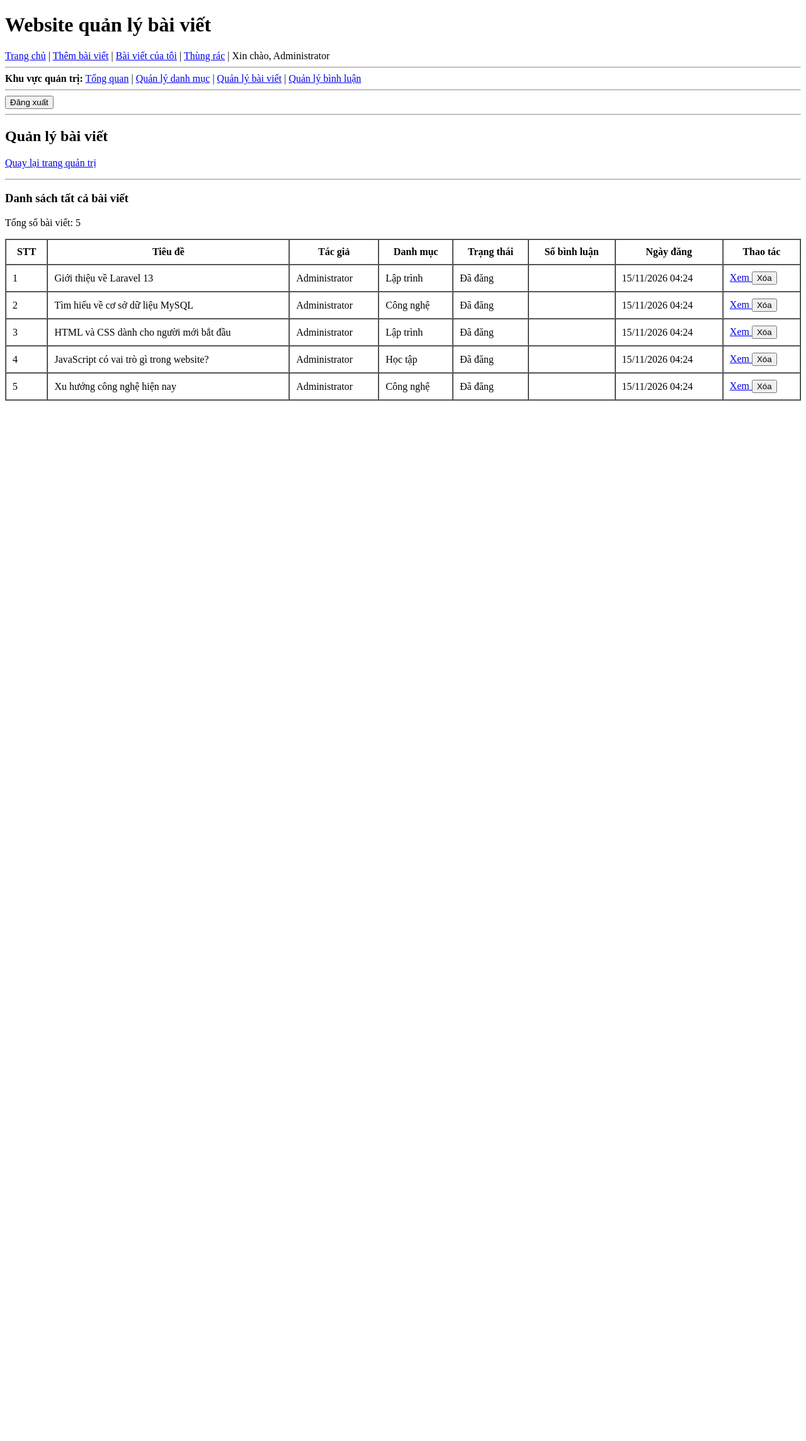
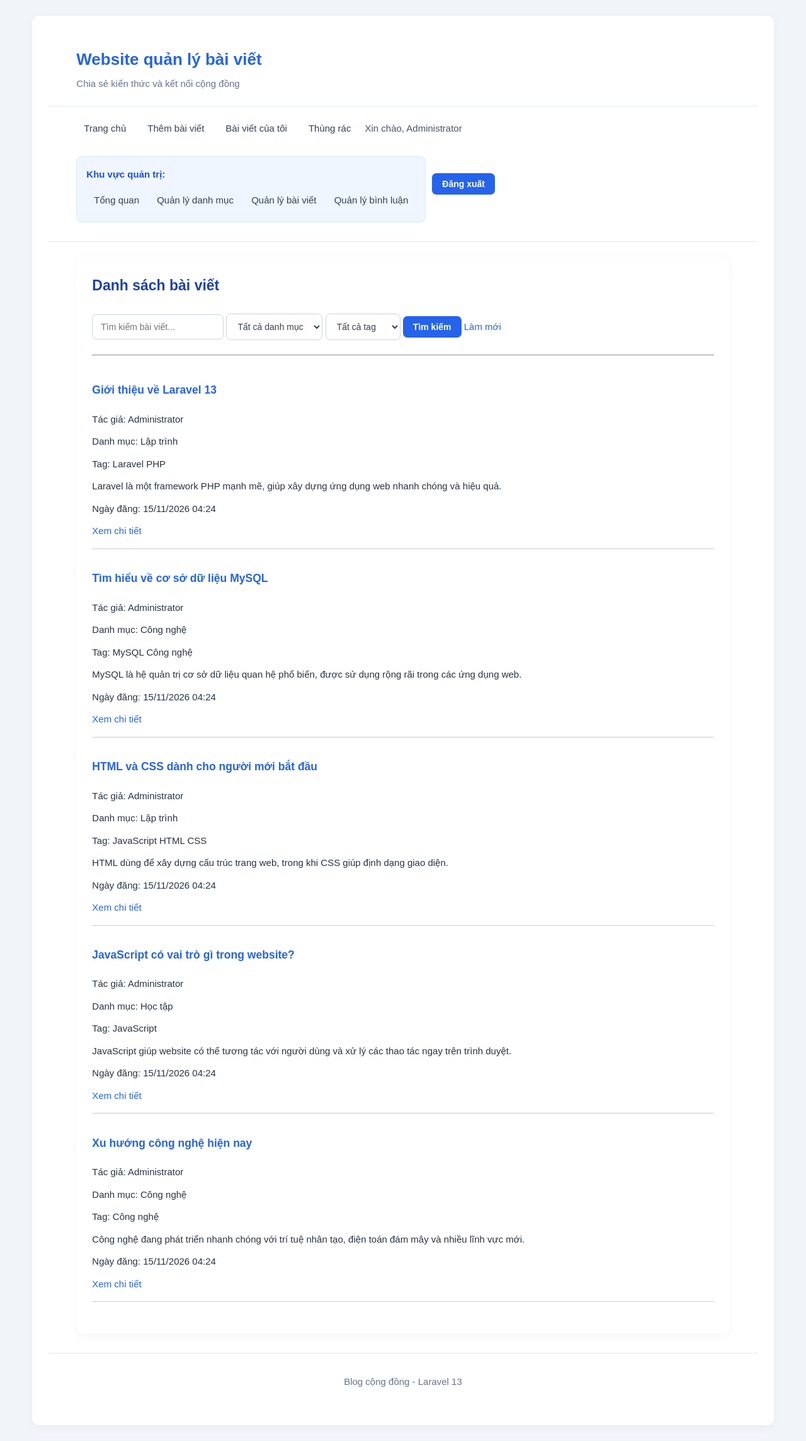
Before and after one commit to nguyenkhaii/blog_congdong_laravel, a Laravel app: page /posts in a window 1280 px wide. Shown: the whole page at 63% size. Before the commit the page ends 636 px from the top, so only its background shows below. Run offline with Laravel 12, Linux system fonts and the light colour scheme; a user stored in the database is signed in; data comes from the database, SQL or seed files in the repository.

Commit message:
Update blog interface and dashboard

```diff
--- /dev/null
+++ b/public/css/style.css
@@ -0,0 +1,367 @@
+/* =========================
+   1. CÀI ĐẶT CHUNG
+========================= */
+
+* {
+    box-sizing: border-box;
+}
+
+body {
+    margin: 0;
+    padding: 0;
+    font-family: Arial, Helvetica, sans-serif;
+    font-size: 15px;
+    line-height: 1.7;
+    color: #263445;
+    background: #f1f5f9;
+}
+
+a {
+    color: #2563eb;
+    text-decoration: none;
+    transition: 0.2s;
+}
+
+a:hover {
+    color: #1d4ed8;
+}
+
+/* =========================
+   2. KHUNG WEBSITE
+========================= */
+
+.container {
+    width: 92%;
+    max-width: 1200px;
+    margin: 25px auto;
+    padding: 25px;
+    background: #ffffff;
+    border-radius: 12px;
+    box-shadow: 0 3px 15px rgba(0, 0, 0, 0.04);
+}
+
+/* =========================
+   3. HEADER
+========================= */
+
+header {
+    padding: 22px 4%;
+    background: #ffffff;
+    border-bottom: 1px solid #e2e8f0;
+}
+
+header h1 {
+    margin: 0;
+    color: #2563eb;
+    font-size: 26px;
+    font-weight: bold;
+}
+
+header p {
+    margin: 4px 0 0;
+    color: #64748b;
+}
+
+/* =========================
+   4. THANH ĐIỀU HƯỚNG
+========================= */
+
+nav {
+    display: flex;
+    flex-wrap: wrap;
+    align-items: center;
+    gap: 10px;
+    padding: 15px 4%;
+    background: #ffffff;
+    border-bottom: 1px solid #e2e8f0;
+}
+
+nav a {
+    display: inline-block;
+    padding: 7px 12px;
+    color: #334155;
+    font-weight: 500;
+    border-radius: 6px;
+}
+
+nav a:hover {
+    color: #2563eb;
+    background: #eff6ff;
+}
+
+nav span {
+    color: #475569;
+}
+
+/* =========================
+   5. KHU VỰC QUẢN TRỊ
+========================= */
+
+.admin-menu {
+    margin: 15px 0;
+    padding: 15px;
+    background: #eff6ff;
+    border: 1px solid #dbeafe;
+    border-radius: 8px;
+}
+
+.admin-menu strong {
+    display: block;
+    margin-bottom: 8px;
+    color: #1d4ed8;
+}
+
+/* =========================
+   6. NỘI DUNG CHÍNH
+========================= */
+
+main {
+    width: 92%;
+    max-width: 1200px;
+    min-height: 450px;
+    margin: 25px auto;
+    padding: 25px;
+    background: #ffffff;
+    border-radius: 12px;
+    box-shadow: 0 3px 15px rgba(0, 0, 0, 0.04);
+}
+
+h2 {
+    margin-top: 0;
+    margin-bottom: 20px;
+    color: #1e40af;
+    font-size: 23px;
+}
+
+h3 {
+    color: #334155;
+}
+
+p {
+    margin: 10px 0;
+}
+
+/* =========================
+   7. FORM NHẬP LIỆU
+========================= */
+
+form {
+    margin-bottom: 18px;
+}
+
+label {
+    display: inline-block;
+    margin: 8px 0 4px;
+    font-weight: 600;
+    color: #334155;
+}
+
+input,
+select,
+textarea {
+    max-width: 100%;
+    padding: 11px 13px;
+    margin: 5px 0;
+    font-family: inherit;
+    font-size: 14px;
+    color: #334155;
+    background: #ffffff;
+    border: 1px solid #cbd5e1;
+    border-radius: 7px;
+    transition: 0.2s;
+}
+
+input:focus,
+select:focus,
+textarea:focus {
+    outline: none;
+    border-color: #3b82f6;
+    box-shadow: 0 0 0 3px rgba(59, 130, 246, 0.12);
+}
+
+textarea {
+    width: 100%;
+    min-height: 130px;
+    resize: vertical;
+}
+
+input[type="checkbox"],
+input[type="radio"] {
+    width: auto;
+    margin-right: 5px;
+}
+
+/* =========================
+   8. NÚT BẤM
+========================= */
+
+button,
+input[type="submit"] {
+    display: inline-block;
+    padding: 9px 16px;
+    color: #ffffff;
+    background: #2563eb;
+    border: none;
+    border-radius: 7px;
+    font-size: 14px;
+    font-weight: 600;
+    cursor: pointer;
+    transition: 0.2s;
+}
+
+button:hover,
+input[type="submit"]:hover {
+    background: #1d4ed8;
+    transform: translateY(-1px);
+}
+
+button:active {
+    transform: translateY(0);
+}
+
+/* =========================
+   9. BẢNG DỮ LIỆU
+========================= */
+
+table {
+    width: 100%;
+    margin: 20px 0;
+    border-collapse: collapse;
+    background: #ffffff;
+    border-radius: 8px;
+    overflow: hidden;
+}
+
+th,
+td {
+    padding: 12px;
+    border-bottom: 1px solid #e2e8f0;
+    text-align: left;
+}
+
+th {
+    color: #1e40af;
+    background: #eff6ff;
+    font-weight: 600;
+}
+
+tr:hover {
+    background: #f8fafc;
+}
+
+/* =========================
+   10. THÔNG BÁO
+========================= */
+
+.success-message {
+    padding: 12px 15px;
+    margin: 15px 0;
+    color: #166534;
+    background: #dcfce7;
+    border: 1px solid #bbf7d0;
+    border-radius: 7px;
+}
+
+.error-message {
+    padding: 12px 15px;
+    margin: 15px 0;
+    color: #991b1b;
+    background: #fee2e2;
+    border: 1px solid #fecaca;
+    border-radius: 7px;
+}
+
+/* =========================
+   11. HÌNH ẢNH
+========================= */
+
+img {
+    max-width: 100%;
+    height: auto;
+    border-radius: 7px;
+}
+
+/* =========================
+   12. PHÂN TRANG
+========================= */
+
+.pagination {
+    display: flex;
+    flex-wrap: wrap;
+    gap: 6px;
+    margin: 20px 0;
+}
+
+.pagination a,
+.pagination span {
+    display: inline-block;
+    padding: 7px 12px;
+    color: #2563eb;
+    background: #ffffff;
+    border: 1px solid #dbeafe;
+    border-radius: 6px;
+}
+
+.pagination a:hover {
+    color: #ffffff;
+    background: #2563eb;
+}
+
+/* =========================
+   13. FOOTER
+========================= */
+
+footer {
+    padding: 22px;
+    margin-top: 30px;
+    color: #64748b;
+    background: #ffffff;
+    border-top: 1px solid #e2e8f0;
+    text-align: center;
+}
+
+/* =========================
+   14. ĐIỆN THOẠI
+========================= */
+
+@media (max-width: 768px) {
+    header {
+        padding: 18px;
+    }
+
+    header h1 {
+        font-size: 22px;
+    }
+
+    nav {
+        padding: 10px;
+        gap: 5px;
+    }
+
+    nav a {
+        padding: 6px 8px;
+        font-size: 13px;
+    }
+
+    main,
+    .container {
+        width: 96%;
+        margin: 12px auto;
+        padding: 15px;
+    }
+
+    h2 {
+        font-size: 20px;
+    }
+
+    table {
+        display: block;
+        overflow-x: auto;
+        white-space: nowrap;
+    }
+
+    input,
+    select {
+        max-width: 100%;
+    }
+}
--- a/resources/views/admin/posts/index.blade.php
+++ b/resources/views/admin/posts/index.blade.php
@@ -75,9 +75,11 @@
                 </td>
 
                 <td>
-                        <a href="{{ route('posts.show', $post->id) }}">
+                    @if ($post->slug)
+                        <a href="{{ route('posts.show', ['post' => $post->slug]) }}">
                             Xem
                         </a>
+                    @endif
 
                     <form
                         action="{{ route('admin.posts.destroy', $post->id) }}"
--- a/resources/views/layouts/app.blade.php
+++ b/resources/views/layouts/app.blade.php
@@ -5,67 +5,83 @@
     <meta charset="UTF-8">
     <meta name="viewport" content="width=device-width, initial-scale=1.0">
     <title>@yield('title', 'Blog cộng đồng')</title>
+
+    <link rel="stylesheet" href="{{ asset('css/style.css') }}">
 </head>
 
 <body>
 
+    <div class="container">
+
+        <header>
             <h1>Website quản lý bài viết</h1>
+            <p>Chia sẻ kiến thức và kết nối cộng đồng</p>
+        </header>
 
         <nav>
-        <a href="{{ route('posts.index') }}">Trang chủ</a> |
+            <a href="{{ route('posts.index') }}">Trang chủ</a>
 
             @auth
-            <a href="{{ route('posts.create') }}">Thêm bài viết</a> |
+                <a href="{{ route('posts.create') }}">Thêm bài viết</a>
 
-            <a href="{{ route('posts.my-posts') }}">Bài viết của tôi</a> |
+                <a href="{{ route('posts.my-posts') }}">Bài viết của tôi</a>
 
-            <a href="{{ route('posts.trash') }}">Thùng rác</a> |
+                <a href="{{ route('posts.trash') }}">Thùng rác</a>
 
-            <span>Xin chào, {{ auth()->user()->name }}</span>
+                <span class="welcome">
+                    Xin chào, {{ auth()->user()->name }}
+                </span>
 
                 @if (auth()->user()->role === 'admin')
-                <hr>
-
+                    <div class="admin-menu">
                         <strong>Khu vực quản trị:</strong>
 
-                <a href="{{ route('admin.dashboard') }}">Tổng quan</a> |
+                        <a href="{{ route('admin.dashboard') }}">Tổng quan</a>
 
-                <a href="{{ route('admin.categories.index') }}">Quản lý danh mục</a> |
+                        <a href="{{ route('admin.categories.index') }}">Quản lý danh mục</a>
 
-                <a href="{{ route('admin.posts.index') }}">Quản lý bài viết</a> |
+                        <a href="{{ route('admin.posts.index') }}">Quản lý bài viết</a>
 
                         <a href="{{ route('admin.comments.index') }}">Quản lý bình luận</a>
-
-                <hr>
+                    </div>
                 @endif
 
-            <form action="{{ route('logout') }}" method="POST" style="display: inline;">
+                <form action="{{ route('logout') }}" method="POST" class="logout-form">
                     @csrf
                     <button type="submit">Đăng xuất</button>
                 </form>
 
             @else
-            <a href="{{ route('login') }}">Đăng nhập</a> |
+                <a href="{{ route('login') }}">Đăng nhập</a>
+
                 <a href="{{ route('register') }}">Đăng ký</a>
             @endauth
         </nav>
 
-    <hr>
+        <main>
 
             @if (session('success'))
-        <p style="color: green;">
+                <p class="success-message">
                     {{ session('success') }}
                 </p>
             @endif
 
             @if (session('error'))
-        <p style="color: red;">
+                <p class="error-message">
                     {{ session('error') }}
                 </p>
             @endif
 
             @yield('content')
 
+        </main>
+
+        <footer>
+            <p>Blog cộng đồng - Laravel 13</p>
+        </footer>
+
+    </div>
+
 </body>
 
 </html>
--- a/resources/views/posts/index.blade.php
+++ b/resources/views/posts/index.blade.php
@@ -1,119 +1,106 @@
 @extends('layouts.app')
 
-@section('title', 'Quản lý bài viết')
+@section('title', 'Trang chủ')
 
 @section('content')
 
-    <h2>Quản lý bài viết</h2>
+<h2>Danh sách bài viết</h2>
 
-    <p>
-        <a href="{{ route('admin.dashboard') }}">
-            Quay lại trang quản trị
-        </a>
-    </p>
+<form action="{{ route('posts.index') }}" method="GET">
+
+    <input
+        type="text"
+        name="search"
+        placeholder="Tìm kiếm bài viết..."
+        value="{{ request('search') }}"
+    >
+
+    <select name="category">
+        <option value="">Tất cả danh mục</option>
+
+        @foreach ($categories as $category)
+            <option
+                value="{{ $category->id }}"
+                {{ request('category') == $category->id ? 'selected' : '' }}
+            >
+                {{ $category->name }}
+            </option>
+        @endforeach
+    </select>
+
+    <select name="tag">
+        <option value="">Tất cả tag</option>
+
+        @foreach ($tags as $tag)
+            <option
+                value="{{ $tag->id }}"
+                {{ request('tag') == $tag->id ? 'selected' : '' }}
+            >
+                {{ $tag->name }}
+            </option>
+        @endforeach
+    </select>
+
+    <button type="submit">Tìm kiếm</button>
+
+    <a href="{{ route('posts.index') }}">Làm mới</a>
+
+</form>
 
 <hr>
 
-    @if (session('success'))
-        <p style="color: green;">
-            {{ session('success') }}
+@forelse ($posts as $post)
+
+    <div style="border-bottom: 1px solid #ccc; padding: 15px 0;">
+
+        <h3>
+            <a href="{{ route('posts.show', ['post' => $post->slug]) }}">
+                {{ $post->title }}
+            </a>
+        </h3>
+
+        @if ($post->image)
+            <p>
+                <img
+                    src="{{ asset('storage/' . $post->image) }}"
+                    alt="{{ $post->title }}"
+                    width="200"
+                >
             </p>
         @endif
 
-    <h3>Danh sách tất cả bài viết</h3>
+        <p>Tác giả: {{ $post->user->name ?? 'Không xác định' }}</p>
 
-    <p>Tổng số bài viết: {{ $posts->total() }}</p>
+        <p>Danh mục: {{ $post->category->name ?? 'Chưa phân loại' }}</p>
 
-    <table border="1" cellpadding="10" cellspacing="0" width="100%">
+        <p>
+            Tag:
+            @forelse ($post->tags as $tag)
+                {{ $tag->name }}
+            @empty
+                Chưa có tag
+            @endforelse
+        </p>
 
-        <thead>
-            <tr>
-                <th>STT</th>
-                <th>Tiêu đề</th>
-                <th>Tác giả</th>
-                <th>Danh mục</th>
-                <th>Trạng thái</th>
-                <th>Số bình luận</th>
-                <th>Ngày đăng</th>
-                <th>Thao tác</th>
-            </tr>
-        </thead>
+        <p>
+            {{ \Illuminate\Support\Str::limit(strip_tags($post->content), 200) }}
+        </p>
 
-        <tbody>
+        <p>
+            Ngày đăng: {{ $post->published_at?->format('d/m/Y H:i') }}
+        </p>
 
-            @forelse ($posts as $index => $post)
+        <a href="{{ route('posts.show', ['post' => $post->slug]) }}">
+            Xem chi tiết
+        </a>
 
-                <tr>
-                    <td>{{ $posts->firstItem() + $index }}</td>
-
-                    <td>{{ $post->title }}</td>
-
-                    <td>
-                        {{ $post->user->name ?? 'Người dùng đã bị xóa' }}
-                    </td>
-
-                    <td>
-                        {{ $post->category->name ?? 'Chưa phân loại' }}
-                    </td>
-
-                    <td>
-                        @if ($post->status === 'published')
-                            Đã đăng
-                        @elseif ($post->status === 'draft')
-                            Bản nháp
-                        @elseif ($post->status === 'scheduled')
-                            Đã lên lịch
-                        @else
-                            {{ $post->status }}
-                        @endif
-                    </td>
-
-                    <td>{{ $post->comments_count }}</td>
-
-                    <td>
-                        {{ $post->published_at?->format('d/m/Y H:i') ?? 'Chưa đăng' }}
-                    </td>
-
-                    <td>
-                        @if (
-                            $post->status === 'published'
-                            && $post->published_at
-                            && !$post->published_at->isFuture()
-                        )
-                            <a href="{{ route('posts.show', $post->slug) }}">
-                                Xem
-                            </a>
-                        @else
-                            <span>Chưa công khai</span>
-                        @endif
-
-                        <form
-                            action="{{ route('admin.posts.destroy', $post->id) }}"
-                            method="POST"
-                            style="display: inline;"
-                            onsubmit="return confirm('Bạn có chắc muốn xóa bài viết này không?')"
-                        >
-                            @csrf
-                            @method('DELETE')
-
-                            <button type="submit">Xóa</button>
-                        </form>
-                    </td>
-                </tr>
+    </div>
 
 @empty
 
-                <tr>
-                    <td colspan="8" align="center">
-                        Chưa có bài viết nào.
-                    </td>
-                </tr>
+    <p>Chưa có bài viết nào.</p>
 
 @endforelse
-
-        </tbody>
-
-    </table>
 
 <br>
 
```
Also changed, not shown: resources/css/app.css (deleted, +0 -9 lines), resources/views/posts/create.blade.php (+49 -4 lines), README.md, public/css/app.css (added), resources/views/admin/dashboard.blade.php (renamed from resources/views/admin/categories/dashboard.blade.php). Lines whose indentation alone changed are shown as unchanged.
